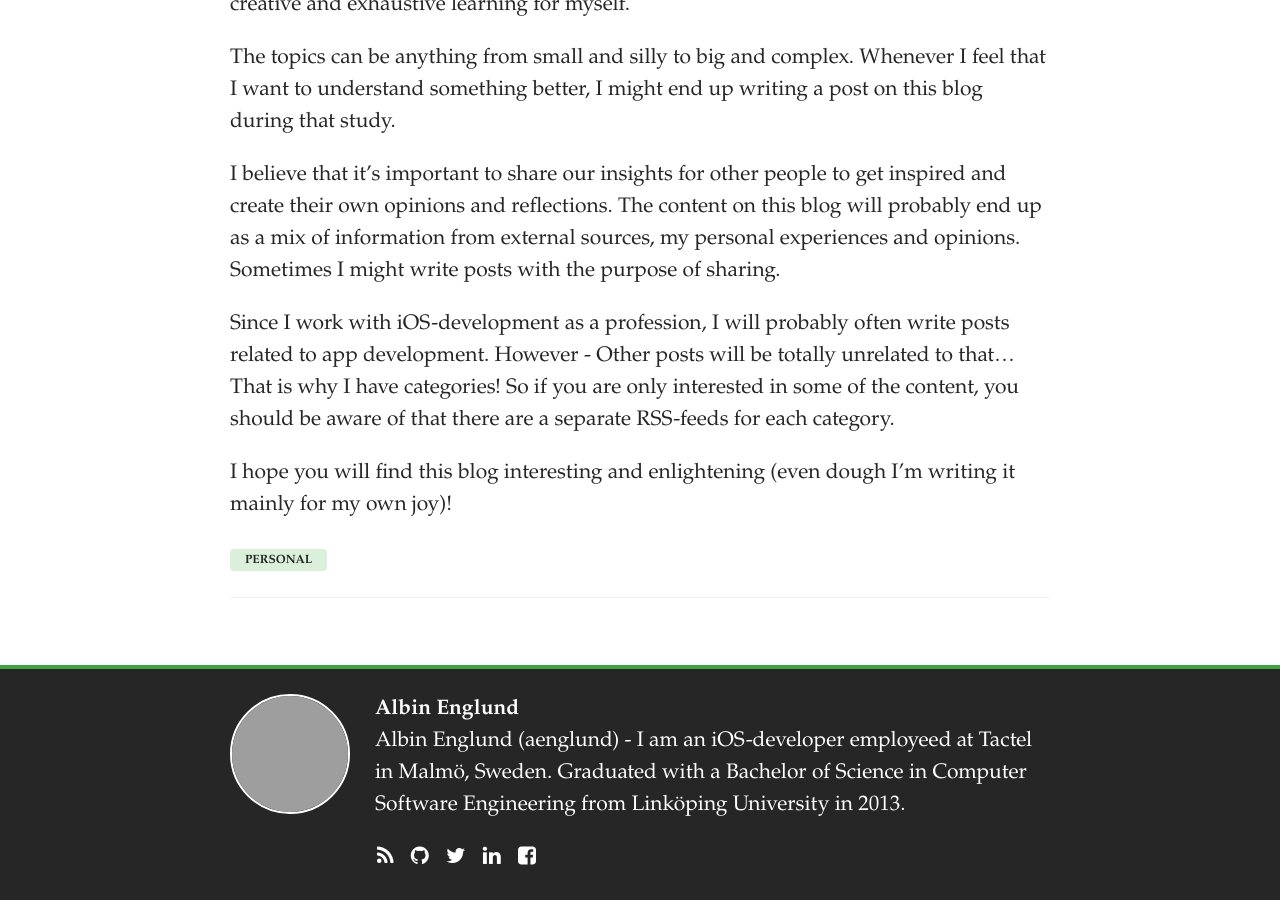
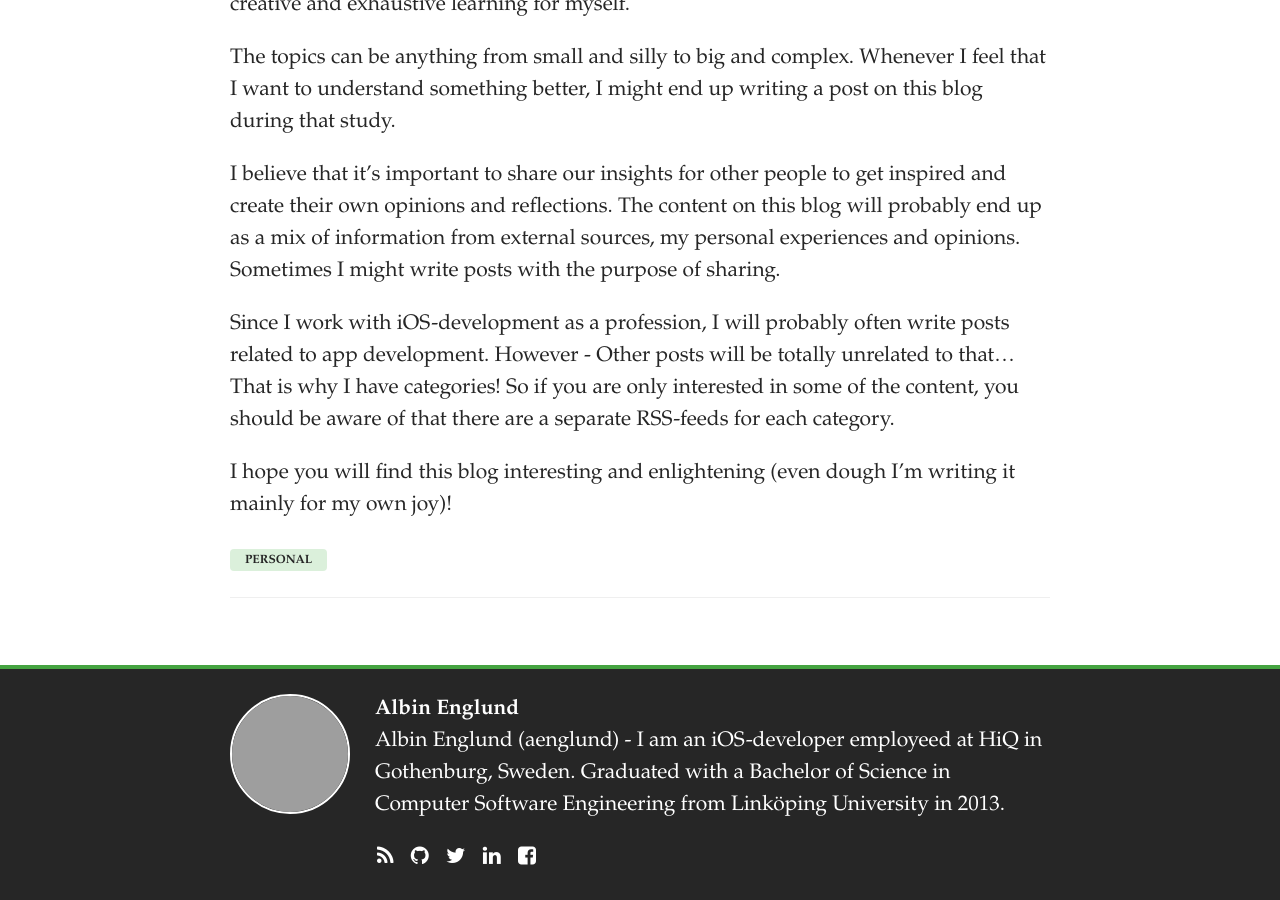
Before and after one commit to aenglund/aenglund.github.io, a Jekyll site: the page built from index.html, in a window 1280 px wide and 900 px high, scrolled down 13358 px. Built offline with Jekyll 4.4.1, drawn with Linux system fonts in a browser that asks for light colours; the list of posts is cut into pages by our own code; grey boxes are pictures that could not be loaded.

Commit message:
Updated bio information to new position at HiQ

```diff
--- a/_config.yml
+++ b/_config.yml
@@ -3,7 +3,7 @@ name: Albin Englund
 author: Albin Englund
 username: aenglund
 email: mail@albinenglund.com
-description: "Albin Englund (aenglund) - I am an iOS-developer employeed at Tactel in Malmö, Sweden. Graduated with a Bachelor of Science in Computer Software Engineering from Linköping University in 2013."
+description: "Albin Englund (aenglund) - I am an iOS-developer employeed at HiQ in Gothenburg, Sweden. Graduated with a Bachelor of Science in Computer Software Engineering from Linköping University in 2013."
 baseurl: ""
 url: "http://blog.albinenglund.com"
 paginate: 5
```
